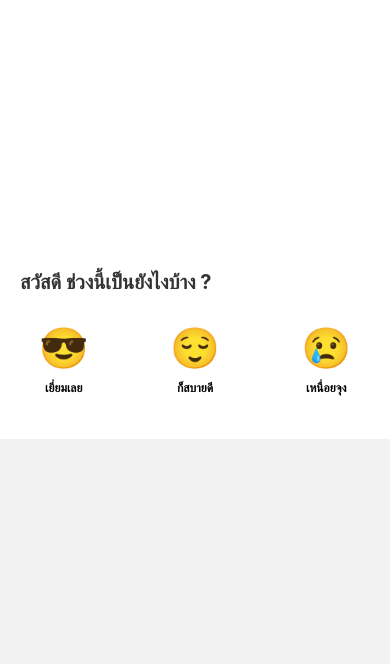
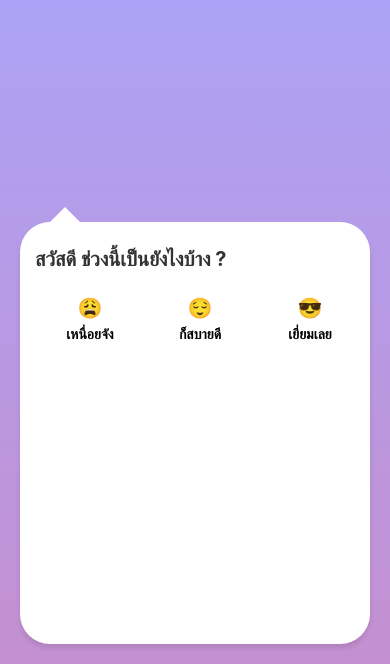
Before and after one commit to NFil2st/CMU-Torch, a React Native app in the folder CMUtorch/: screen /Tracker in a window 390 px wide. Shown: the part 180-844 px from the top of the page. Built offline with nearby package versions, Linux system fonts and the light colour scheme.

Commit message:
update background color

```diff
--- /dev/null
+++ b/CMUtorch/components/common/BackButton.js
@@ -0,0 +1,30 @@
+// ตัวอย่างไฟล์ BackButton.js
+import React from 'react';
+import { TouchableOpacity, StyleSheet, View } from 'react-native';
+// ใช้ Icon จาก library เช่น 'react-native-vector-icons' หรือ 'expo-icons'
+import { Ionicons } from '@expo/vector-icons';
+
+const BackButton = ({ navigation }) => {
+    return (
+        <TouchableOpacity
+            style={backStyles.button}
+            // ฟังก์ชัน onPress จะใช้ navigation.goBack() เพื่อย้อนกลับหน้า
+            onPress={() => navigation.goBack()}
+        >
+            {/* ใช้ Icon 'chevron-back' หรือ 'arrow-back' */}
+            <Ionicons name="chevron-back" size={30} color="#333" />
+        </TouchableOpacity>
+    );
+};
+
+const backStyles = StyleSheet.create({
+    button: {
+        position: 'absolute',
+        top: 50, // ปรับค่านี้เพื่อเว้นระยะห่างจากขอบบนของจอ (รวม StatusBar)
+        left: 20, // ปรับค่านี้เพื่อเว้นระยะห่างจากขอบซ้าย
+        zIndex: 10, // สำคัญ: ให้ปุ่มอยู่เหนือองค์ประกอบอื่นๆ
+        padding: 5,
+    },
+});
+
+export default BackButton;
--- a/CMUtorch/components/common/Card.js
+++ b/CMUtorch/components/common/Card.js
@@ -27,10 +27,11 @@ const styles = StyleSheet.create({
         marginBottom: 10,
         height: 150,
         width: '48%',
+        height: 120,
     },
     card: {
         flex: 1,
-        height: '100',
+        height: '100%',
         width: '100%',
         borderRadius: 20,
         justifyContent: 'center',
@@ -45,8 +46,11 @@ const styles = StyleSheet.create({
         marginBottom: 8,
     },
     title: {
-        fontSize: 18,
+        fontSize: 15,
         fontWeight: '600',
         color: '#fff',
+        textShadowColor: 'rgba(0, 0, 0, 0.3)',
+        textShadowOffset: { width: 0, height: 1 },
+        textShadowRadius: 2,
     },
 });
--- a/CMUtorch/screens/Home/HomeScreen.js
+++ b/CMUtorch/screens/Home/HomeScreen.js
@@ -1,40 +1,59 @@
 import React from 'react';
-import { View, Text, StyleSheet, ScrollView } from 'react-native';
+import { View, Text, StyleSheet, ScrollView, Dimensions } from 'react-native';
 import FeatureCard from '../../components/common/Card';
+import BackButton from '../../components/common/BackButton';
 import { LinearGradient } from 'expo-linear-gradient';
+
+const { width, height } = Dimensions.get('window'); // ดึงความสูงของหน้าจอมาใช้
 
 export default function HomeScreen({ navigation }) {
     const cards = [
         {
-            title: 'Exercise',
+            title: 'ออกกำลังกาย',
             icon: '🏋️‍♂️',
             colors: ['#38beef', '#e894ff'],
             screen: 'ExerciseList'
         },
         {
-            title: 'Nutrition',
+            title: 'อาหาร',
             icon: '🥗',
             colors: ['#48ee6c', '#185a9d'],
-            // screen: 'DietList'
+            //screen: 'DietList'
         },
         {
-            title: 'Mental',
+            title: 'สุขภาพจิต',
             icon: '🧘‍♀️',
-            colors: ['#fff7ad', '#ffa9f9'],
-            // screen: 'MeditationList'
+            colors: ['#eabf33ff', '#ffa9f9'],
+            //screen: 'MeditationList'
         },
-
         {
-            title: 'Ranking',
+            title: 'อันดับ',
             icon: '🏆',
-            colors: ['#ff002bff', '#fff2c8ff'],
-            // screen: 'SleepList'
+            colors: ['#ff002bff', '#f5da80ff'],
+            //screen: 'Rankings'
         },
     ];
+
     return (
-        <ScrollView contentContainerStyle={styles.container}>
+        <LinearGradient
+            colors={['#A6A7FF', '#C490D1']}
+            style={styles.fullScreenBackground}
+            start={{ x: 0, y: 0 }}
+            end={{ x: 0, y: 1 }}
+        >
+
+            <BackButton navigation={navigation} />
+
+            <ScrollView contentContainerStyle={styles.scrollContent}>
+
+                {/* กล่องข้อความหลัก (Speech Bubble) ถูกกำหนดความสูง 50% ที่นี่ */}
+                <View style={styles.speechBubble}>
+
+                    <View style={styles.speechBubbleTail} />
+
+                    <View style={styles.contentWrapper}>
+
                         <Text style={styles.greeting}>โหมดใส่ใจ</Text>
-            <Text style={styles.subtitle}>--------------</Text>
 
                         <View style={styles.grid}>
                             {cards.map((card, index) => (
@@ -43,32 +62,75 @@ export default function HomeScreen({ navigation }) {
                                     title={card.title}
                                     icon={card.icon}
                                     colors={card.colors}
-                        onPress={() => navigation.navigate(card.screen)}
+                                    onPress={() => card.screen && navigation.navigate(card.screen)}
                                 />
                             ))}
                         </View>
+                    </View>
+                </View>
 
             </ScrollView>
+        </LinearGradient>
     );
 }
 
 const styles = StyleSheet.create({
-    container: {
-        paddingTop: 450,
-        padding: 20,
+    fullScreenBackground: {
+        flex: 1,
+    },
+    scrollContent: {
+        flexGrow: 1,
+        // ทำให้เนื้อหาสามารถดันไปด้านล่างได้
+        justifyContent: 'flex-end',
+        paddingBottom: 20,
+    },
+
+    // --- Speech Bubble Styles ---
+    speechBubble: {
         backgroundColor: '#fff',
+        marginHorizontal: 20,
+        borderRadius: 30,
+        // *** การเปลี่ยนแปลงหลัก: กำหนดความสูง 50% ของความสูงหน้าจอ ***
+        height: height * 0.5,
+        // -----------------------------------------------------------
+        shadowColor: '#000',
+        shadowOffset: { width: 0, height: 4 },
+        shadowOpacity: 0.1,
+        shadowRadius: 5,
+        elevation: 8,
+        // ใช้ flex เพื่อจัดการเนื้อหาภายใน speechBubble
+        justifyContent: 'flex-start',
     },
+    contentWrapper: {
+        paddingHorizontal: 15,
+        paddingTop: 30,
+        paddingBottom: 30,
+        flex: 1, // ทำให้เนื้อหาเต็มพื้นที่ที่เหลือใน speechBubble
+    },
+    speechBubbleTail: {
+        position: 'absolute',
+        top: -15,
+        alignSelf: 'flex-start',
+        left: 30,
+        width: 0,
+        height: 0,
+        backgroundColor: 'transparent',
+        borderStyle: 'solid',
+        borderLeftWidth: 15,
+        borderRightWidth: 15,
+        borderBottomWidth: 15,
+        borderLeftColor: 'transparent',
+        borderRightColor: 'transparent',
+        borderBottomColor: 'white',
+    },
+
+    // --- Content Styles (อยู่ภายในกล่องขาว) ---
     greeting: {
-        fontSize: 26,
+        paddingBottom: 10,
+        fontSize: 17,
         textAlign: 'center',
         fontWeight: '700',
         color: '#333',
-    },
-    subtitle: {
-        fontSize: 16,
-        textAlign: 'center',
-        color: '#555',
-        marginBottom: 20,
     },
     grid: {
         flexDirection: 'row',
--- a/CMUtorch/screens/Tracker/TrackerScreen.js
+++ b/CMUtorch/screens/Tracker/TrackerScreen.js
@@ -1,31 +1,51 @@
 import React from 'react';
-import { View, Text, StyleSheet, ScrollView, TouchableOpacity } from 'react-native';
-import { LinearGradient } from 'expo-linear-gradient';
+import { View, Text, StyleSheet, ScrollView, TouchableOpacity, Dimensions } from 'react-native';
+import { LinearGradient } from 'expo-linear-gradient'; // ต้องใช้ component นี้สำหรับพื้นหลัง
 
-export default function TrackerScreen({ navigation }) {
+const { width, height } = Dimensions.get('window');
+
+// กำหนดข้อมูลการ์ด
 const cards = [
     {
-            title: 'เยี่ยมเลย',
-            icon: '😎',
+        title: 'เหนื่อยจัง',
+        icon: '😩', // เปลี่ยนเป็น emoji ที่ใกล้เคียงในรูป (เช่น 😩 หรือ 😢)
         colors: ['#fff', '#fff'],
-            screen: 'Home',
+        screen: 'Home', // เปลี่ยนชื่อหน้าปลายทาง
     },
     {
         title: 'ก็สบายดี',
         icon: '😌',
         colors: ['#fff', '#fff'],
-            screen: 'Home',
+        screen: 'Home', // เปลี่ยนชื่อหน้าปลายทาง
     },
     {
-            title: 'เหนื่อยจุง',
-            icon: '😢',
+        title: 'เยี่ยมเลย',
+        icon: '😎',
+        // colors ถูกกำหนดเป็นสีขาว แต่เราจะไม่ใช้ LinearGradient ในปุ่มแล้ว
         colors: ['#fff', '#fff'],
-            screen: 'Home',
+        screen: 'Home', // เปลี่ยนชื่อหน้าปลายทาง
     },
 ];
 
+export default function TrackerScreen({ navigation }) {
     return (
-        <ScrollView contentContainerStyle={styles.container}>
+        // 1. ใช้ LinearGradient คลุมทั้งจอเพื่อทำพื้นหลังสีไล่โทน
+        <LinearGradient
+            colors={['#A6A7FF', '#C490D1']} // สีไล่โทนฟ้า-ม่วง-ชมพู (ปรับตามภาพจริง)
+            style={styles.fullScreenBackground}
+            start={{ x: 0, y: 0 }}
+            end={{ x: 0, y: 1 }}
+        >
+            <ScrollView contentContainerStyle={styles.scrollContainer}>
+
+                {/* 2. กล่องข้อความหลัก (Speech Bubble) */}
+                <View style={styles.speechBubble}>
+
+                    {/* 3. หางสามเหลี่ยมของกล่องข้อความ */}
+                    <View style={styles.speechBubbleTail} />
+
+                    {/* 4. เนื้อหาภายในกล่องข้อความ */}
+                    <View style={styles.contentWrapper}>
                         <Text style={styles.greeting}>สวัสดี ช่วงนี้เป็นยังไงบ้าง ?</Text>
 
                         <View style={styles.grid}>
@@ -33,70 +53,110 @@ export default function TrackerScreen({ navigation }) {
                                 <TouchableOpacity
                                     key={index}
                                     onPress={() => navigation.navigate(card.screen)}
-                        style={styles.wrapper}
+                                    // ปรับ style.wrapper ให้เน้นการจัดวางในแนวนอน
+                                    style={styles.optionWrapper}
                                 >
-                        <LinearGradient
-                            colors={card.colors}
-                            start={{ x: 0, y: 0 }}
-                            end={{ x: 1, y: 0 }}
-                            style={styles.card}
-                        >
+                                    {/* 5. ใช้ View ธรรมดาแทน LinearGradient สำหรับปุ่ม */}
+                                    <View style={styles.card}>
                                         <View style={styles.content}>
                                             <Text style={styles.icon}>{card.icon}</Text>
                                             <Text style={styles.title}>{card.title}</Text>
                                         </View>
-                        </LinearGradient>
+                                    </View>
                                 </TouchableOpacity>
                             ))}
                         </View>
+                    </View>
+                </View>
+
             </ScrollView>
+        </LinearGradient>
     );
 }
 
 const styles = StyleSheet.create({
-    container: {
-        paddingTop: 450,
-        padding: 20,
+    fullScreenBackground: {
+        flex: 1,
+    },
+    scrollContainer: {
+        flexGrow: 1,
+        // จัดให้เนื้อหาไปอยู่ด้านล่างสุดของหน้าจอ
+        justifyContent: 'flex-end',
+        paddingBottom: 20,
+    },
+
+    // --- Speech Bubble Styles ---
+    speechBubble: {
+        height: height * 0.5,
         backgroundColor: '#fff',
+        marginHorizontal: 20,
+        borderRadius: 30,
+        // เพิ่มเงาให้ดูมีมิติ
+        shadowColor: '#000',
+        shadowOffset: { width: 0, height: 4 },
+        shadowOpacity: 0.1,
+        shadowRadius: 5,
+        elevation: 8,
     },
+    contentWrapper: {
+        paddingHorizontal: 15,
+        paddingTop: 25,
+        paddingBottom: 20,
+    },
+    speechBubbleTail: {
+        // สร้างสามเหลี่ยมชี้ขึ้นด้านบน
+        position: 'absolute',
+        top: -15,
+        alignSelf: 'flex-start',
+        left: 30,
+        width: 0,
+        height: 0,
+        backgroundColor: 'transparent',
+        borderStyle: 'solid',
+        borderLeftWidth: 15,
+        borderRightWidth: 15,
+        borderBottomWidth: 15,
+        borderLeftColor: 'transparent',
+        borderRightColor: 'transparent',
+        borderBottomColor: 'white', // สีเดียวกับพื้นหลังของ bubble
+    },
+
+    // --- Content Styles ---
     greeting: {
         fontSize: 20,
         textAlign: 'left',
         fontWeight: '700',
         color: '#333',
-        paddingBottom: 15,
+        paddingBottom: 25,
     },
     grid: {
         flexDirection: 'row',
-        flexWrap: 'wrap',
-        justifyContent: 'space-between',
-        gap: 10,
+        justifyContent: 'space-between', // เว้นช่องไฟระหว่างปุ่ม
     },
-    wrapper: {
-        borderRadius: 20,
-        overflow: 'hidden',
-        marginBottom: 10,
-        height: 100,
-        width: '25%',
+    optionWrapper: {
+        // คำนวณความกว้าง: (กว้างทั้งหมด - padding ด้านข้าง - ช่องว่างระหว่างปุ่ม) / 3
+        width: (width - 40 - 20) / 3,
+        marginBottom: 0, // ลบ margin ล่างที่ไม่จำเป็น
+        height: 'auto', // ไม่ต้องกำหนดความสูงคงที่
     },
-    card: {
-        flex: 1,
-        width: '100%',
-        borderRadius: 20,
-        justifyContent: 'center',
-        alignItems: 'center',
-        elevation: 4,
-    },
+    // card: {
+    //     // ใช้ View ธรรมดาแทน LinearGradient
+    //     flex: 1,
+    //     width: '100%',
+    //     justifyContent: 'center',
+    //     alignItems: 'center',
+    // },
     content: {
         alignItems: 'center',
     },
     icon: {
-        fontSize: 40,
-        marginBottom: 8,
+        fontSize: 20, // เพิ่มขนาด emoji
+        marginBottom: 5,
     },
     title: {
-        fontSize: 12,
+        fontSize: 14, // เพิ่มขนาดตัวอักษร
         fontWeight: '600',
-        color: '#000000ff',
+        color: '#000',
+        textAlign: 'center',
     },
 });
```
Also changed, not shown: 1 other file (tests, documents, lock files or other folders). Lines whose indentation alone changed are shown as unchanged.
